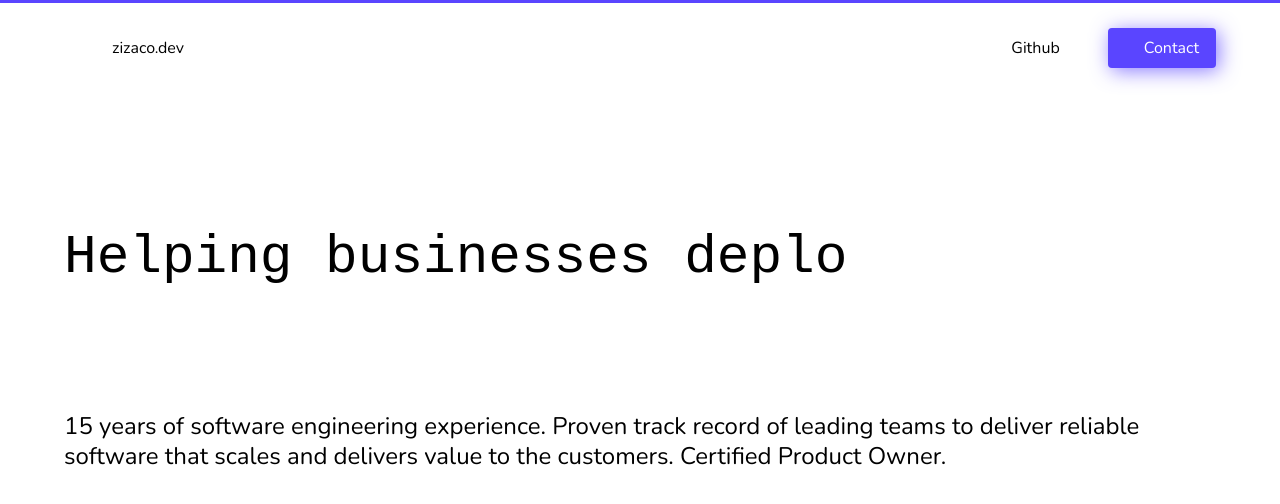
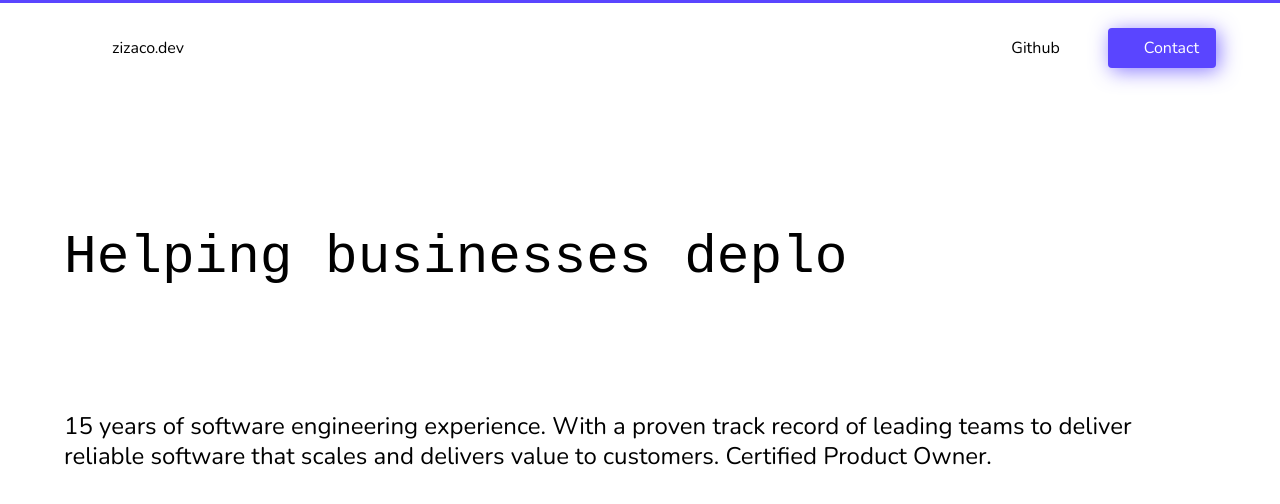
Before and after one commit to Zizaco/zizaco.dev, a Nuxt app: page / in a window 1280 px wide. Shown: the top 504 px of the page. Built offline with nearby package versions, Linux system fonts and the light colour scheme.

Commit message:
feat: tweaked texts

```diff
--- a/layouts/default.vue
+++ b/layouts/default.vue
@@ -2,10 +2,10 @@
   <div>
     <Html>
       <Head>
-        <Title>AdonisJS Project</Title>
+        <Title>zizaco.dev</Title>
         <Meta
           name="description"
-          content="My page's description"
+          content="Zizaco's website"
         />
         <Meta
           name="viewport"
--- a/pages/index.vue
+++ b/pages/index.vue
@@ -7,10 +7,10 @@
         </p>
         <hr class="is-hidden-tablet mt-6">
         <p class="subtitle is-4 is-size-5-mobile">
-          15 years of software engineering experience. Proven
-          track record of leading teams to deliver reliable
-          software that scales and delivers value to the customers.
-          Certified Product Owner.
+          15 years of software engineering experience.
+          With a proven track record of leading teams to deliver
+          reliable software that scales and delivers value to
+          customers. Certified Product Owner.
         </p>
       </div>
     </section>
@@ -21,14 +21,14 @@
 import { ref } from 'vue'
 
 const valuePropositions = [
-  // "I help you "+
+  // "Helping businesses "+
   "build scalable apps.",
   "deploy globally distributed apps.",
   "architect solutions.",
   "manage software engineers.",
   "build maintainable software.",
   "deliver value to customers.",
-  "time-to-market.",
+  "reduce time-to-market.",
   "manage technical debt.",
   "write good code.",
 ]
```
